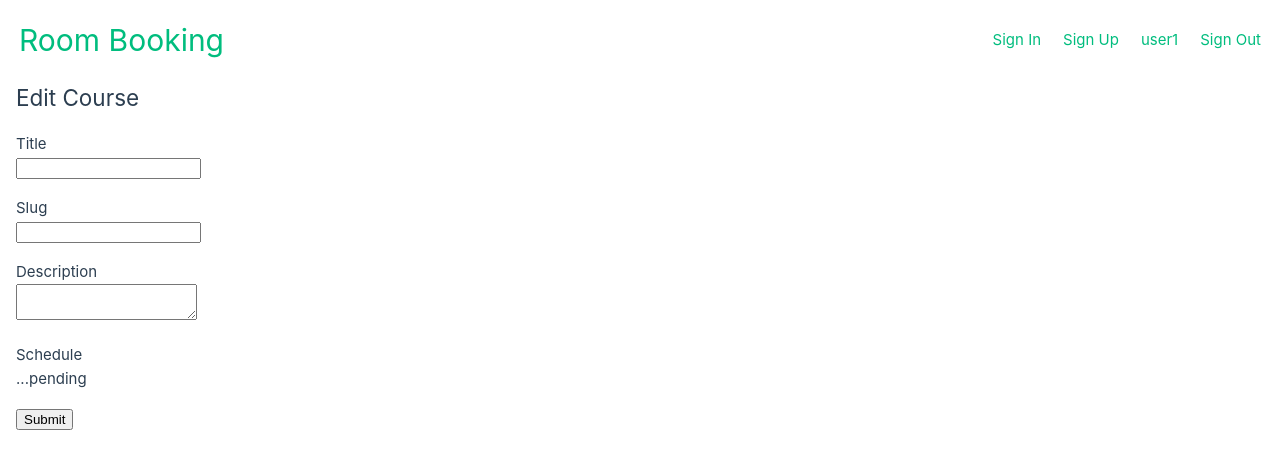
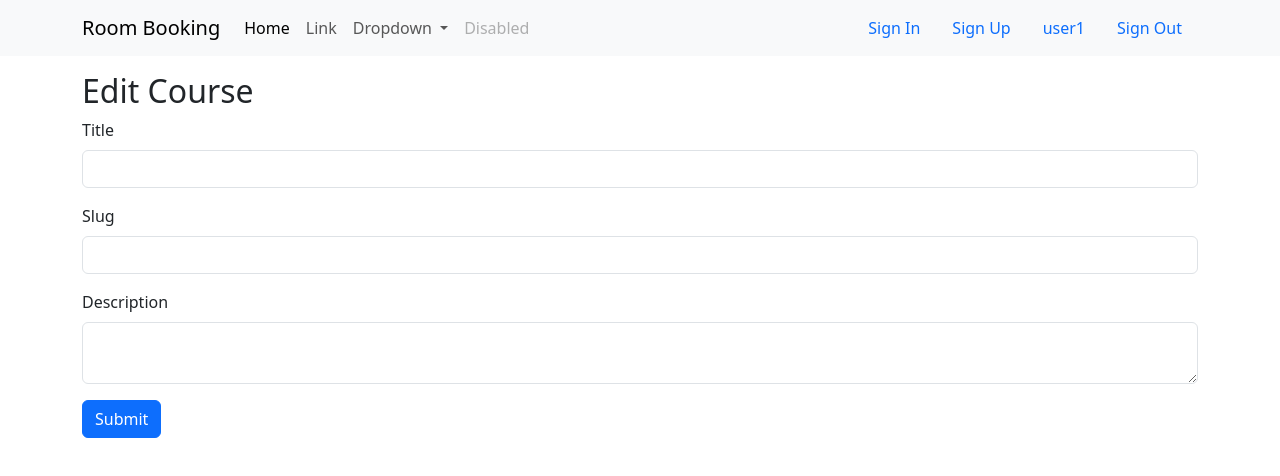
Before and after one commit to LunchBox/room_booking_client, a Vue app: page /courses/CM429-07-2024-C/edit in a window 1280 px wide. Shown: the top 476 px of the page. Built offline with nearby package versions, Linux system fonts and the light colour scheme.

Commit message:
integrate with bootstrap

```diff
--- a/index.html
+++ b/index.html
@@ -5,9 +5,11 @@
     <link rel="icon" href="/favicon.ico">
     <meta name="viewport" content="width=device-width, initial-scale=1.0">
     <title>Vite App</title>
+	<link href="https://cdn.jsdelivr.net/npm/bootstrap@5.3.3/dist/css/bootstrap.min.css" rel="stylesheet" integrity="sha384-QWTKZyjpPEjISv5WaRU9OFeRpok6YctnYmDr5pNlyT2bRjXh0JMhjY6hW+ALEwIH" crossorigin="anonymous">
   </head>
   <body>
     <div id="app"></div>
     <script type="module" src="/src/main.js"></script>
+	<script src="https://cdn.jsdelivr.net/npm/bootstrap@5.3.3/dist/js/bootstrap.bundle.min.js" integrity="sha384-YvpcrYf0tY3lHB60NNkmXc5s9fDVZLESaAA55NDzOxhy9GkcIdslK1eN7N6jIeHz" crossorigin="anonymous"></script>
   </body>
 </html>
--- a/src/App.vue
+++ b/src/App.vue
@@ -1,9 +1,12 @@
 <script setup>
 import { RouterLink, RouterView } from 'vue-router'
+
+import Header from "./components/Header.vue"
 </script>
 
 <template>
-	<header>
+	<Header>
+		<div class="container">
 			<h1>
 				<router-link to="/">Room Booking</router-link>
 			</h1>
@@ -14,10 +17,13 @@
 				<router-link to="/dashboard">user1</router-link>
 				<a href="">Sign Out</a>
 			</div>
-	</header>
+		</div>
+	</Header>
 
 	<main>
+		<div class="container">
 			<RouterView />
+		</div>
 	</main>
 </template>
 
--- /dev/null
+++ b/src/components/Header.vue
@@ -0,0 +1,52 @@
+<template>
+	<nav class="navbar navbar-expand-lg bg-body-tertiary">
+		<div class="container">
+			<router-link to="/" class="navbar-brand">Room Booking</router-link>
+			<button class="navbar-toggler" type="button" data-bs-toggle="collapse" data-bs-target="#navbarSupportedContent"
+				aria-controls="navbarSupportedContent" aria-expanded="false" aria-label="Toggle navigation">
+				<span class="navbar-toggler-icon"></span>
+			</button>
+			<div class="collapse navbar-collapse" id="navbarSupportedContent">
+				<ul class="navbar-nav me-auto mb-2 mb-lg-0">
+					<li class="nav-item">
+						<a class="nav-link active" aria-current="page" href="#">Home</a>
+					</li>
+					<li class="nav-item">
+						<a class="nav-link" href="#">Link</a>
+					</li>
+					<li class="nav-item dropdown">
+						<a class="nav-link dropdown-toggle" href="#" role="button" data-bs-toggle="dropdown"
+							aria-expanded="false">
+							Dropdown
+						</a>
+						<ul class="dropdown-menu">
+							<li><a class="dropdown-item" href="#">Action</a></li>
+							<li><a class="dropdown-item" href="#">Another action</a></li>
+							<li>
+								<hr class="dropdown-divider">
+							</li>
+							<li><a class="dropdown-item" href="#">Something else here</a></li>
+						</ul>
+					</li>
+					<li class="nav-item">
+						<a class="nav-link disabled" aria-disabled="true">Disabled</a>
+					</li>
+				</ul>
+				<ul class="nav">
+					<li class="nav-item">
+						<router-link to="/sign_in" class="nav-link">Sign In</router-link>
+					</li>
+					<li class="nav-item">
+						<router-link to="/sign_up" class="nav-link">Sign Up</router-link>
+					</li>
+					<li class="nav-item">
+						<router-link to="/dashboard" class="nav-link">user1</router-link>
+					</li>
+					<li class="nav-item">
+						<a href="" class="nav-link">Sign Out</a>
+					</li>
+				</ul>
+			</div>
+		</div>
+	</nav>
+</template>
--- a/src/views/CourseDetail.vue
+++ b/src/views/CourseDetail.vue
@@ -3,6 +3,6 @@
 		Course: CM429-07-2024-C Introduction to SQL
 	</h2>
 	<div>
-		<router-link to="/courses/CM429-07-2024-C/edit">Edit</router-link>
+		<router-link to="/courses/CM429-07-2024-C/edit" class="btn btn-light">Edit</router-link>
 	</div>
 </template>
--- a/src/views/CourseEdit.vue
+++ b/src/views/CourseEdit.vue
@@ -2,26 +2,18 @@
 	<h2>Edit Course</h2>
 
 	<form>
-		<div>
-			<label>
-				<span>Title</span>
-				<input type="text">
-			</label>
-			<label>
-				<span>Slug</span>
-				<input type="text">
-			</label>
-			<label>
-				<span>Description</span>
-				<textarea></textarea>
-			</label>
-			<label>
-				<span>Schedule</span>
-				...pending
-			</label>
-			<div>
-				<button>Submit</button>
-			</div>
+		<div class="mb-3">
+			<label for="exampleInputPassword1" class="form-label">Title</label>
+			<input type="text" class="form-control" id="exampleInputPassword1">
 		</div>
+		<div class="mb-3">
+			<label for="exampleInputPassword2" class="form-label">Slug</label>
+			<input type="text" class="form-control" id="exampleInputPassword1">
+		</div>
+		<div class="mb-3">
+			<label for="exampleInputPassword1" class="form-label">Description</label>
+			<textarea class="form-control" id="exampleInputPassword1"></textarea>
+		</div>
+		<button type="submit" class="btn btn-primary">Submit</button>
 	</form>
 </template>
--- a/src/views/CourseList.vue
+++ b/src/views/CourseList.vue
@@ -1,5 +1,6 @@
 <template>
-	<table border="1">
+	<table class="table">
+		<thead>
 			<tr>
 				<th>Slug</th>
 				<th>Title</th>
@@ -7,7 +8,8 @@
 				<th>End Date</th>
 				<th>Duration</th>
 			</tr>
-
+		</thead>
+		<tbody>
 			<tr>
 				<td>
 					<router-link to="/courses/CM429-07-2024-C">
@@ -19,6 +21,7 @@
 				<td>2024 Aug 07</td>
 				<td>24 hours</td>
 			</tr>
+		</tbody>
 	</table>
 </template>
 
--- a/src/views/CourseNew.vue
+++ b/src/views/CourseNew.vue
@@ -2,26 +2,18 @@
 	<h2>New Course</h2>
 
 	<form>
-		<div>
-			<label>
-				<span>Title</span>
-				<input type="text">
-			</label>
-			<label>
-				<span>Slug</span>
-				<input type="text">
-			</label>
-			<label>
-				<span>Description</span>
-				<textarea></textarea>
-			</label>
-			<label>
-				<span>Schedule</span>
-				...pending
-			</label>
-			<div>
-				<button>Submit</button>
-			</div>
+		<div class="mb-3">
+			<label for="exampleInputPassword1" class="form-label">Title</label>
+			<input type="text" class="form-control" id="exampleInputPassword1">
 		</div>
+		<div class="mb-3">
+			<label for="exampleInputPassword2" class="form-label">Slug</label>
+			<input type="text" class="form-control" id="exampleInputPassword1">
+		</div>
+		<div class="mb-3">
+			<label for="exampleInputPassword1" class="form-label">Description</label>
+			<textarea class="form-control" id="exampleInputPassword1"></textarea>
+		</div>
+		<button type="submit" class="btn btn-primary">Submit</button>
 	</form>
 </template>
--- a/src/views/Dashboard.vue
+++ b/src/views/Dashboard.vue
@@ -12,7 +12,7 @@
 	</h3>
 
 	<div>
-		<router-link to="/courses/new">Add New Course</router-link>
+		<router-link to="/courses/new" class="btn btn-light">Add New Course</router-link>
 	</div>
 
 	<CourseList></CourseList>
--- a/src/views/RoomList.vue
+++ b/src/views/RoomList.vue
@@ -1,10 +1,12 @@
 <template>
-	<table border="1">
+	<table class="table">
+		<thead>
 			<tr>
 				<th>Title</th>
 				<th>Description</th>
 			</tr>
-
+		</thead>
+		<tbody>
 			<tr>
 				<td>
 					<router-link to="/admin/rooms/C212">
@@ -15,5 +17,6 @@
 					Room with 24 PCs, windows system with adobe CC installed
 				</td>
 			</tr>
+		</tbody>
 	</table>
 </template>
--- a/src/views/SignIn.vue
+++ b/src/views/SignIn.vue
@@ -2,18 +2,15 @@
 	<h2>Sign In</h2>
 
 	<form>
-		<div>
-			<label>
-				<span>Name</span>
-				<input type="text">
-			</label>
-			<label>
-				<span>Password</span>
-				<input type="password">
-			</label>
-			<div>
-				<button>Submit</button>
-			</div>
+		<div class="mb-3">
+			<label for="exampleInputEmail1" class="form-label">Name</label>
+			<input type="text" class="form-control" id="exampleInputEmail1" aria-describedby="emailHelp">
+			<div id="emailHelp" class="form-text">Name with character and numbers.</div>
 		</div>
+		<div class="mb-3">
+			<label for="exampleInputPassword1" class="form-label">Password</label>
+			<input type="password" class="form-control" id="exampleInputPassword1">
+		</div>
+		<button type="submit" class="btn btn-primary">Submit</button>
 	</form>
 </template>
--- a/src/views/SignUp.vue
+++ b/src/views/SignUp.vue
@@ -1,19 +1,18 @@
 <template>
-	<h2>Sign Up</h2>
+	<div class="justify-content-center">
+		<h2>Sign Up</h2>
 
-	<form>
-		<div>
-			<label>
-				<span>Name</span>
-				<input type="text">
-			</label>
-			<label>
-				<span>Password</span>
-				<input type="password">
-			</label>
-			<div>
-				<button>Submit</button>
+		<form>
+			<div class="mb-3">
+				<label for="exampleInputEmail1" class="form-label">Name</label>
+				<input type="text" class="form-control" id="exampleInputEmail1" aria-describedby="emailHelp">
+				<div id="emailHelp" class="form-text">Name with character and numbers.</div>
 			</div>
-		</div>
-	</form>
+			<div class="mb-3">
+				<label for="exampleInputPassword1" class="form-label">Password</label>
+				<input type="password" class="form-control" id="exampleInputPassword1">
+			</div>
+			<button type="submit" class="btn btn-primary">Submit</button>
+		</form>
+	</div>
 </template>
```
Also changed, not shown: src/main.js (+7 -7 lines). Lines whose indentation alone changed are shown as unchanged.
